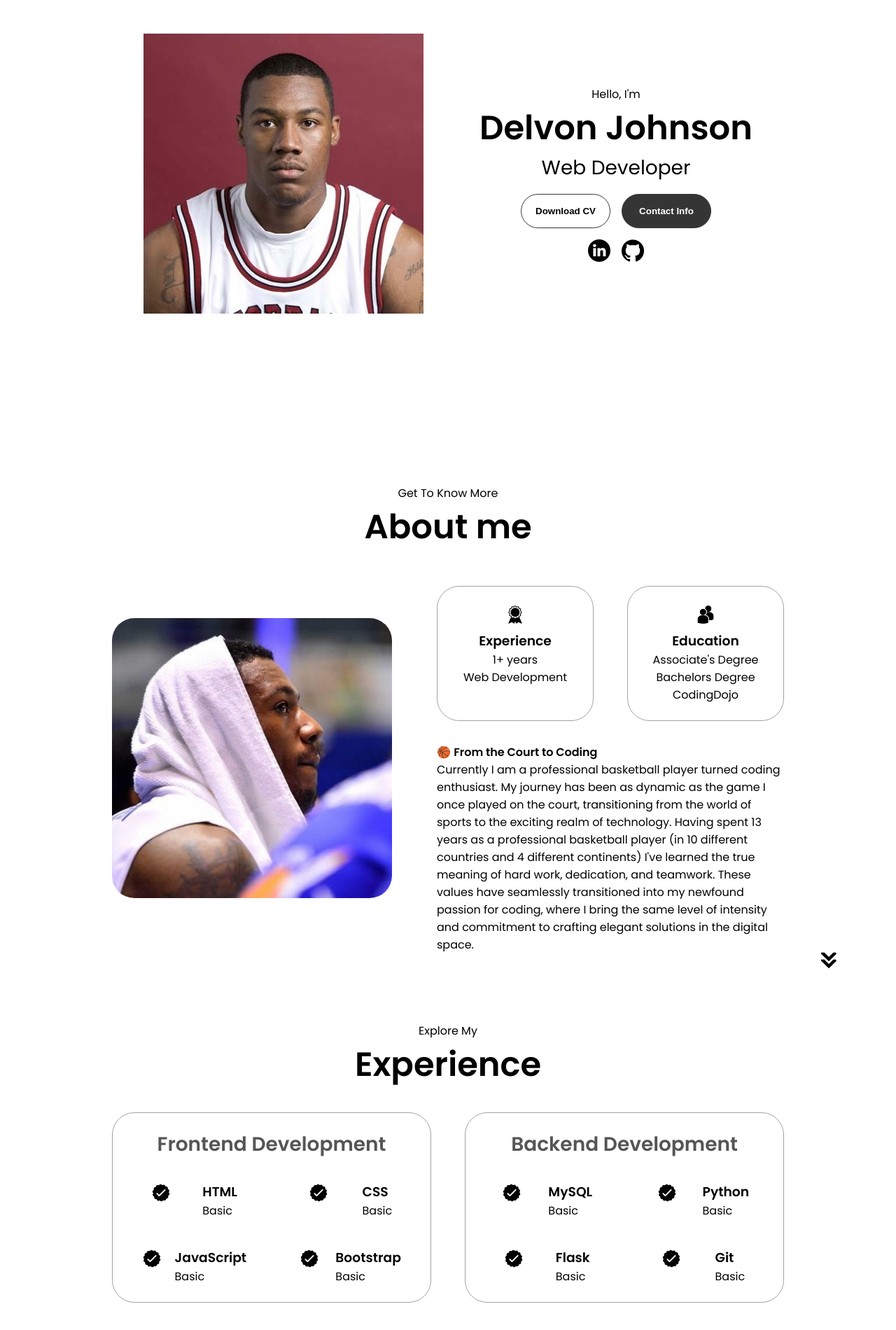
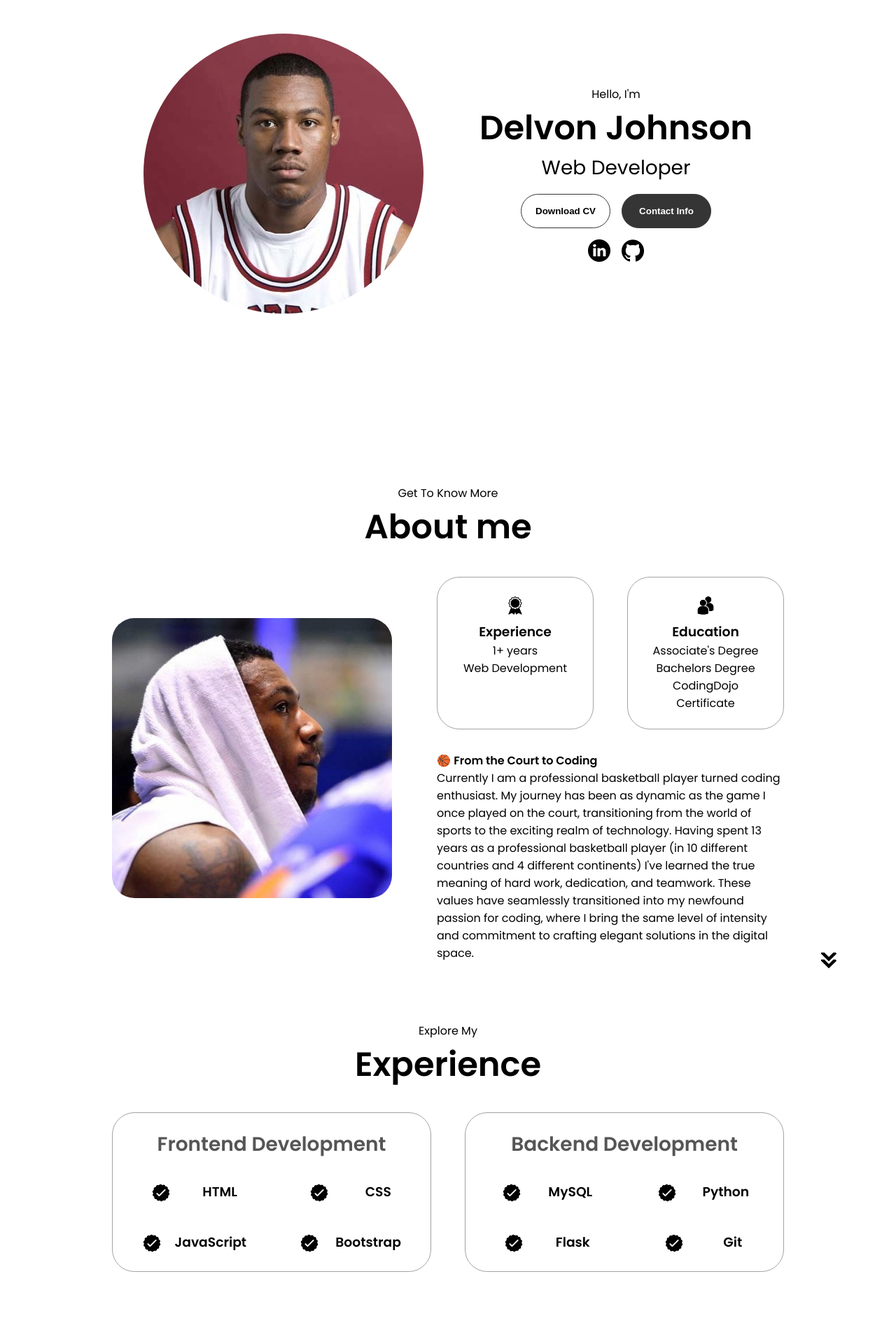
Before and after one commit to Delvonj21/portfolio_html_css, a plain HTML site: page index.html in a window 1280 px wide. Shown: the part 236-2136 px from the top of the page at 70% size. Drawn offline with Linux system fonts and the light colour scheme.

Commit message:
changed files

```diff
--- a/index.html
+++ b/index.html
@@ -36,7 +36,7 @@
     </div>
   </nav>
   <section id="profile">
-    <div class="section__pic-container">
+    <div class="section__pic-container profile_pic_head" >
       <img src="./assets/dj_profile_pic.png" alt="Delvon Johnson profile pic">
     </div>
     <div class="section_text">
@@ -44,7 +44,7 @@
       <h1 class="title">Delvon Johnson</h1>
       <p class="section__text__p2">Web Developer</p>
       <div class="btn-container">
-        <button class="btn btn-color-2" onclick="window.open('./assets/Delvon_Johnson_Resume copy.PDF')">Download CV</button>
+        <button class="btn btn-color-2" onclick="window.open('./assets/Delvon_Johnson_Resume2.pdf')">Download CV</button>
         <button class="btn btn-color-1" onclick="location.href ='./#contact'">Contact Info</button>
       </div>
       <div id="socials-container">
@@ -72,7 +72,7 @@
           <div class="details-container">
             <img src="./assets/education.png" alt="education icon" class="icon">
             <h3>Education</h3>
-            <p>Associate's Degree <br />Bachelors Degree <br />CodingDojo</p>
+            <p>Associate's Degree <br />Bachelors Degree <br />CodingDojo Certificate</p>
           </div>
         </div>
         <div class="text-container">
@@ -105,7 +105,6 @@
                 class="icon">
                 <div>
                   <h3>HTML</h3>
-                  <p>Basic</p>
                 </div>
               </article>
               <article>
@@ -114,7 +113,6 @@
                 class="icon">
                 <div>
                   <h3>CSS</h3>
-                  <p>Basic</p>
                 </div>
               </article>
               <article>
@@ -123,7 +121,6 @@
                 class="icon">
                 <div>
                   <h3>JavaScript</h3>
-                  <p>Basic</p>
                 </div>
               </article>
               <article>
@@ -132,7 +129,6 @@
                 class="icon">
                 <div>
                   <h3>Bootstrap</h3>
-                  <p>Basic</p>
                 </div>
               </article>
             </div>
@@ -146,7 +142,6 @@
                 class="icon">
                 <div>
                   <h3>MySQL</h3>
-                  <p>Basic</p>
                 </div>
               </article>
               <article>
@@ -155,7 +150,6 @@
                 class="icon">
                 <div>
                   <h3>Python</h3>
-                  <p>Basic</p>
                 </div>
               </article>
               <article>
@@ -164,7 +158,6 @@
                 class="icon">
                 <div>
                   <h3>Flask</h3>
-                  <p>Basic</p>
                 </div>
               </article>
               <article>
@@ -173,7 +166,6 @@
                 class="icon">
                 <div>
                   <h3>Git</h3>
-                  <p>Basic</p>
                 </div>
               </article>
             </div>
--- a/style.css
+++ b/style.css
@@ -173,6 +173,11 @@ a {
     margin: auto 0;
   }
 
+  .profile_pic_head {
+    border-radius: 50%;
+    overflow: hidden;
+
+  }
   .section_text {
     align-self: center;
     text-align: center;
```
Also changed, not shown: 1 other file.
